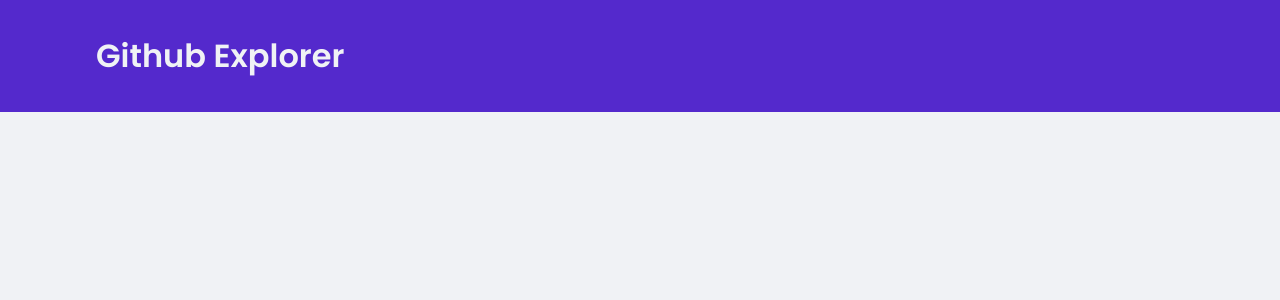
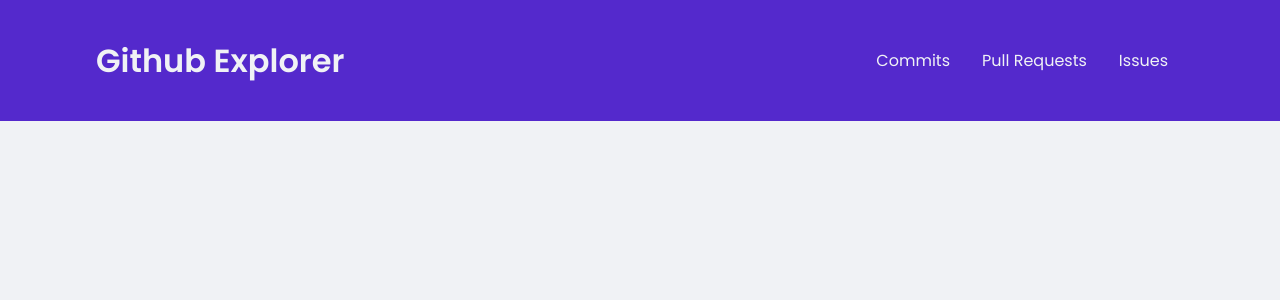
Before and after one commit to fcamarasantos/frontend-test-github, a React (Create React App) app in the folder github-explorer/: page / in a window 1280 px wide. Shown: the top 300 px of the page. Built offline with nearby package versions, Linux system fonts and the light colour scheme.

Commit message:
sidebar criado

```diff
--- a/github-explorer/src/components/Header/index.tsx
+++ b/github-explorer/src/components/Header/index.tsx
@@ -1,3 +1,4 @@
+import { Sidebar } from '../Sidebar'
 import { Container, Content } from './styles'
 
 export function Header(){
@@ -5,6 +6,7 @@
     <Container>
       <Content>
         <h1>Github Explorer</h1>
+        <Sidebar />
       </Content>
     </Container>
   )
--- /dev/null
+++ b/github-explorer/src/components/Sidebar/index.tsx
@@ -0,0 +1,13 @@
+import { Content } from './styles'
+
+export function Sidebar(){
+  return (
+    <nav>
+      <Content>
+        <a href="/">Commits</a>
+        <a href="/">Pull Requests</a>
+        <a href="/">Issues</a>
+      </Content>
+    </nav>
+  )
+}
--- /dev/null
+++ b/github-explorer/src/components/Sidebar/styles.ts
@@ -0,0 +1,12 @@
+import styled from 'styled-components'
+
+export const Content = styled.div`
+  display: flex;
+  justify-content: space-between;
+
+  a {
+    padding: 1rem;
+    color: #f0f2f5;
+    text-decoration: none;
+  }
+`;
```
